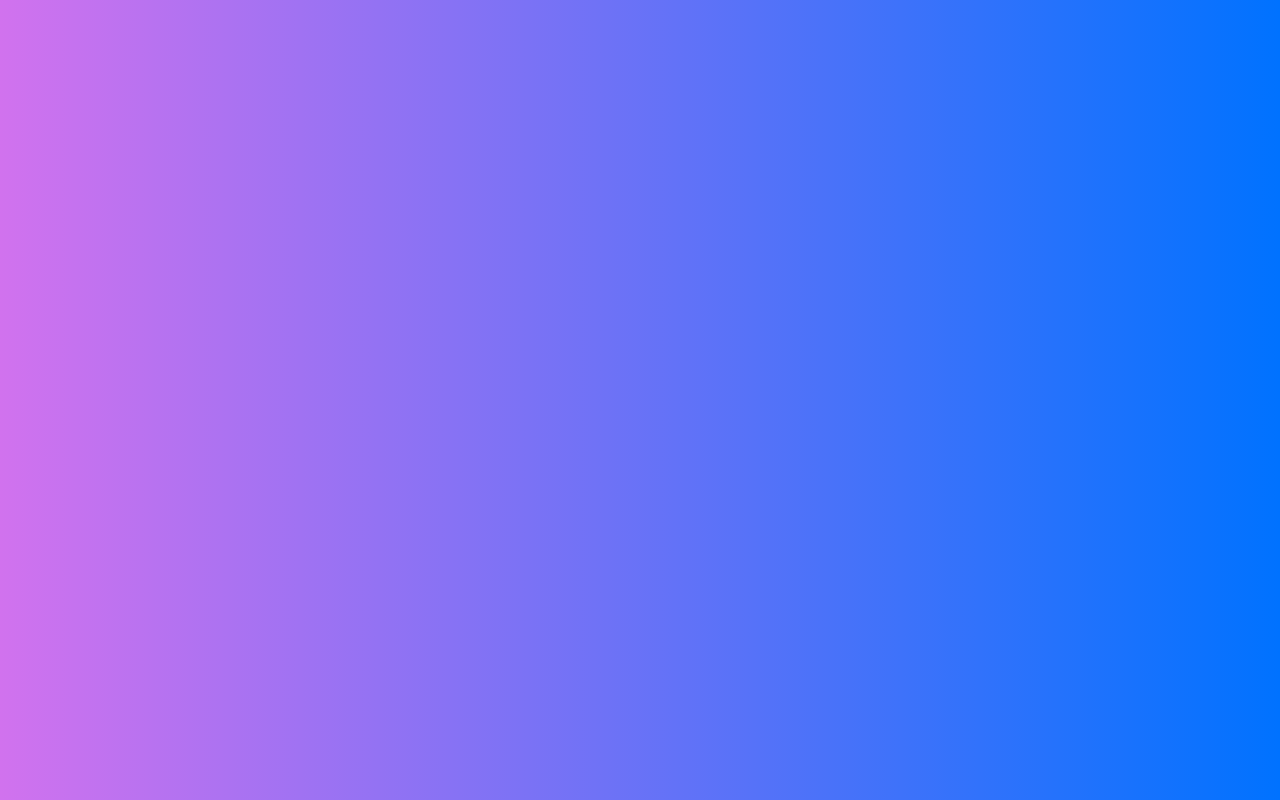
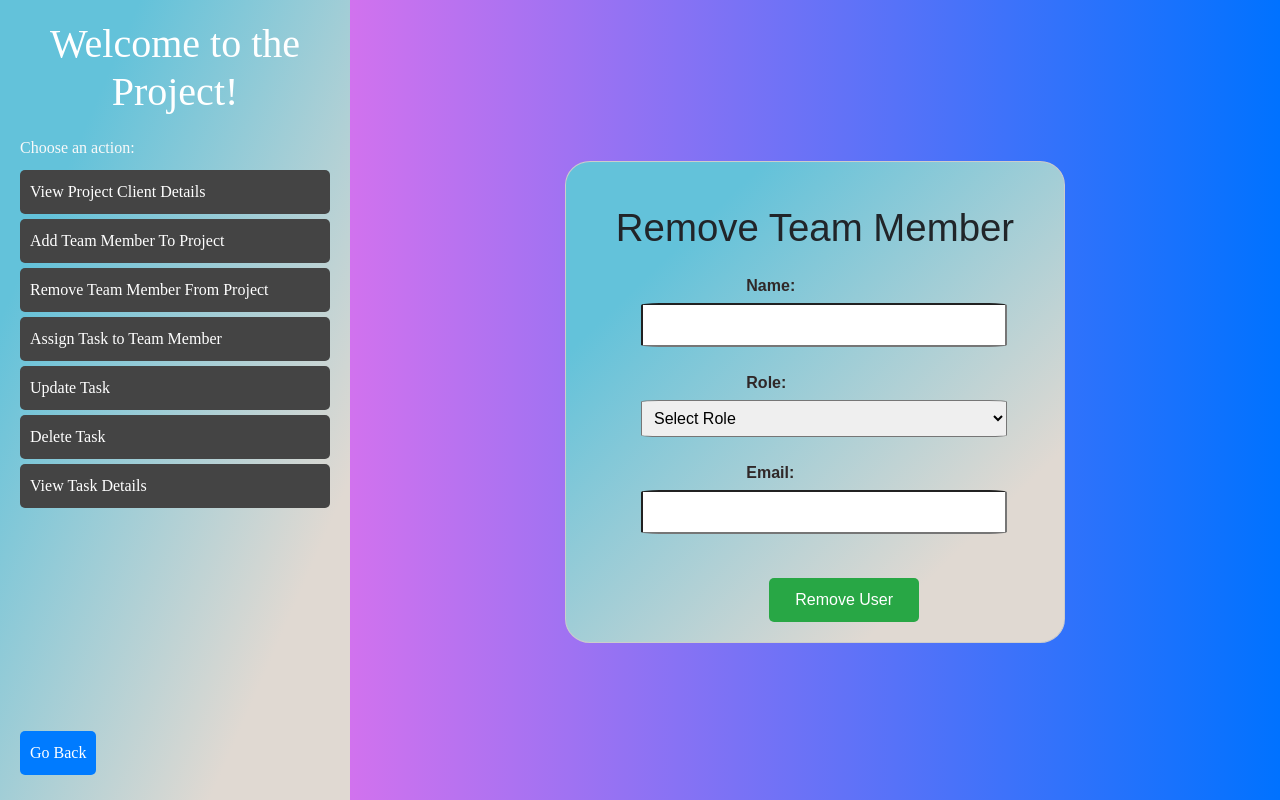
Before and after one commit to 240617-Chennai-PeerIslandsIndiaJavaFS/TeamB_React_Project1, a React (Create React App) app in the folder rev_task_management/: page /Project-menu/remove-team-member-from-project/1 in a window 1280 px wide. Before the commit this address had no page. Built offline with nearby package versions, Linux system fonts and the light colour scheme; what chartjs-plugin-datalabels would draw is missing.

Commit message:
40-remove-team-member

```diff
--- a/rev_task_management/src/App.js
+++ b/rev_task_management/src/App.js
@@ -21,6 +21,7 @@ import ProjectMenu from "./components/ProjectMenu";
 import ProjectDetailsCard from "./components/viewprojectclientdetails";
 import UpdateTask from "./components/UpdateTask";
 import AddTeamMember from "./components/AddTeamMemberToProject";
+import RemoveTeamMember from "./components/RemoveTeamMemberFromProject";
 
 function App() {
   return (
@@ -50,6 +51,7 @@ function App() {
             element={<ProjectDetailsCard />}
           />
           <Route path="add-team-member-to-project/:projectId" element={<AddTeamMember />} />
+          <Route path="remove-team-member-from-project/:projectId" element={<RemoveTeamMember />} />
           <Route path="update-task/:projectId" element={<UpdateTask />} />
         </Route>
 
--- /dev/null
+++ b/rev_task_management/src/components/RemoveTeamMemberFromProject.js
@@ -0,0 +1,92 @@
+import React, { useState } from 'react';
+import axios from 'axios';
+import 'bootstrap/dist/css/bootstrap.min.css';
+import '../css/RemoveTeamMember.css';
+
+const RemoveTeamMember = () => {
+  const [formData, setFormData] = useState({
+    name: '',
+    role: '',
+    email: ''
+  });
+
+  const handleChange = (e) => {
+    const { name, value } = e.target;
+    setFormData({
+      ...formData,
+      [name]: value
+    });
+  };
+
+  const validateAndSubmitForm = async () => {
+    // Add your validation logic here
+    if (!formData.name || !formData.role || !formData.email) {
+      alert('Please fill in all required fields.');
+      return;
+    }
+
+    try {
+      // Submit form data to your server
+      const response = await axios.post('http://localhost:3001/admin/removeTeamMember', formData); // Replace with your API endpoint
+      console.log('Form submitted:', response.data);
+      alert('Team member removed successfully!');
+    } catch (error) {
+      console.error('Error removing team member:', error);
+      alert('Failed to remove team member.');
+    }
+  };
+
+  return (
+    <div className="removeTeamMember-body">
+      <div id="createUserForm" className="formContainer-b">
+        <h2 className="title-b">Remove Team Member</h2>
+        <form id="userForm">
+          <label htmlFor="name" className="label-b">Name:</label>
+          <input
+            type="text"
+            id="name"
+            name="name"
+            value={formData.name}
+            onChange={handleChange}
+            required
+            className="input-b"
+          /><br />
+
+          <label htmlFor="role" className="label-b">Role:</label>
+          <select
+            id="role"
+            name="role"
+            value={formData.role}
+            onChange={handleChange}
+            required
+            className="input-b"
+          >
+            <option value="">Select Role</option>
+            <option value="TEAM_MEMBER">TEAM_MEMBER</option>
+          </select><br />
+
+          <label htmlFor="email" className="label-b">Email:</label>
+          <input
+            type="email"
+            id="email"
+            name="email"
+            value={formData.email}
+            onChange={handleChange}
+            required
+            className="input-b"
+          /><br />
+
+          <button
+            type="button"
+            onClick={validateAndSubmitForm}
+            className="button-b"
+          >
+            Remove User
+          </button>
+        </form>
+      </div>
+    </div>
+  );
+};
+
+export default RemoveTeamMember;
--- /dev/null
+++ b/rev_task_management/src/css/RemoveTeamMember.css
@@ -0,0 +1,52 @@
+/* RemoveTeamMember.css */
+
+.removeTeamMember-body {
+    font-family: Arial, sans-serif;
+    display: flex;
+    justify-content: center;
+    align-items: center;
+    height: 100vh;
+    margin: 0;
+  }
+
+  .formContainer-b {
+    width: 500px;
+    margin: 0 auto;
+    border: 1px solid #ccc;
+    padding: 20px;
+    border-radius: 5%;
+    background-color: #f9f9f9;
+    background: linear-gradient(to bottom right, #63c2da 20%, #e0d9d2 80%);
+    margin-top: -4%;
+  }
+
+  .label-b {
+    display: block;
+    margin-top: 10px;
+    margin-left: 10%;
+  }
+
+  .input-b {
+    display: block;
+    width: 80%;
+    padding: 8px;
+    margin-top: 5px;
+    box-sizing: border-box;
+    margin-left: 10%;
+    border-radius: 5%;
+  }
+
+  .button-b {
+    margin-top: 20px;
+    padding: 10px 20px;
+    background-color: #28a745;
+    color: white;
+    border: none;
+    border-radius: 5px;
+    cursor: pointer;
+    margin-left: 40%;
+  }
+
+  .button-b:hover {
+    background-color: green;
+  }
```
Also changed, not shown: rev_task_management/src/components/server.js (+21 -16 lines).
